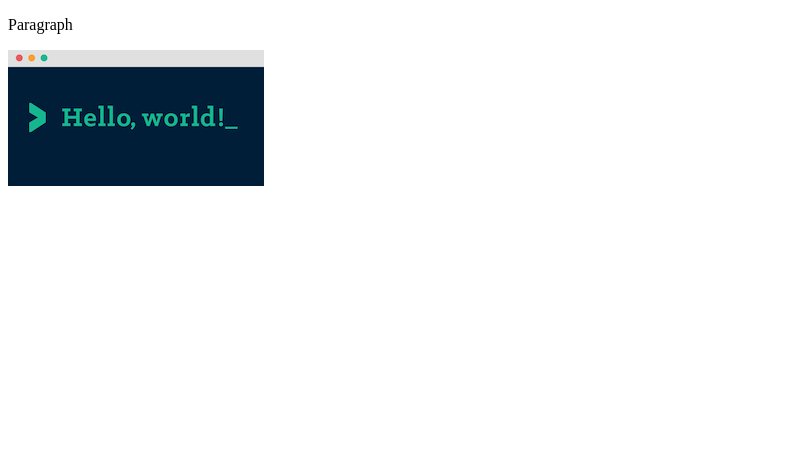
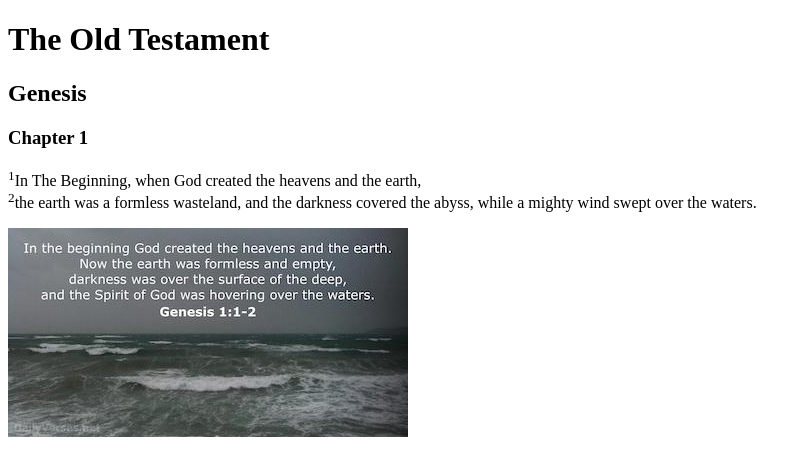
Before and after one commit to MTHS-ICD2O-1-2023/ICD2O-Unit-1-02-CallieBurt16, a plain HTML site: page index.html in a window 1280 px wide. Shown: the whole page, without its empty margins (0-811 px from the left). Drawn offline with Linux system fonts and the light colour scheme.

Commit message:
added code to index.html

```diff
--- a/index.html
+++ b/index.html
@@ -2,10 +2,18 @@
 <html>
   <head>
     <meta charset="utf-8">
-    <title>My Second Web page</title>
+  <title>Genesis</title>
   </head>
   <body>
-    <p>Paragraph</p>
-      <img src="./images/hello_world.png" alt="hello, world!">
-  </body>
+  <h1>The Old Testament</h1>
+  <h2>Genesis</h2>
+  <h3>Chapter 1</h3>
+  <p>
+    <sup>1</sup>In The Beginning, when God created the heavens and the earth,
+    <br />
+    <sup>2</sup>the earth was a formless wasteland, and the darkness covered the
+    abyss, while a mighty wind swept over the waters.
+  </p>
+      <img src="./images/genesis-1-1-2.jpeg" alt="Genesis" />
+</body>
 </html>
```
Also changed, not shown: images/genesis-1-1-2.jpeg (added).
